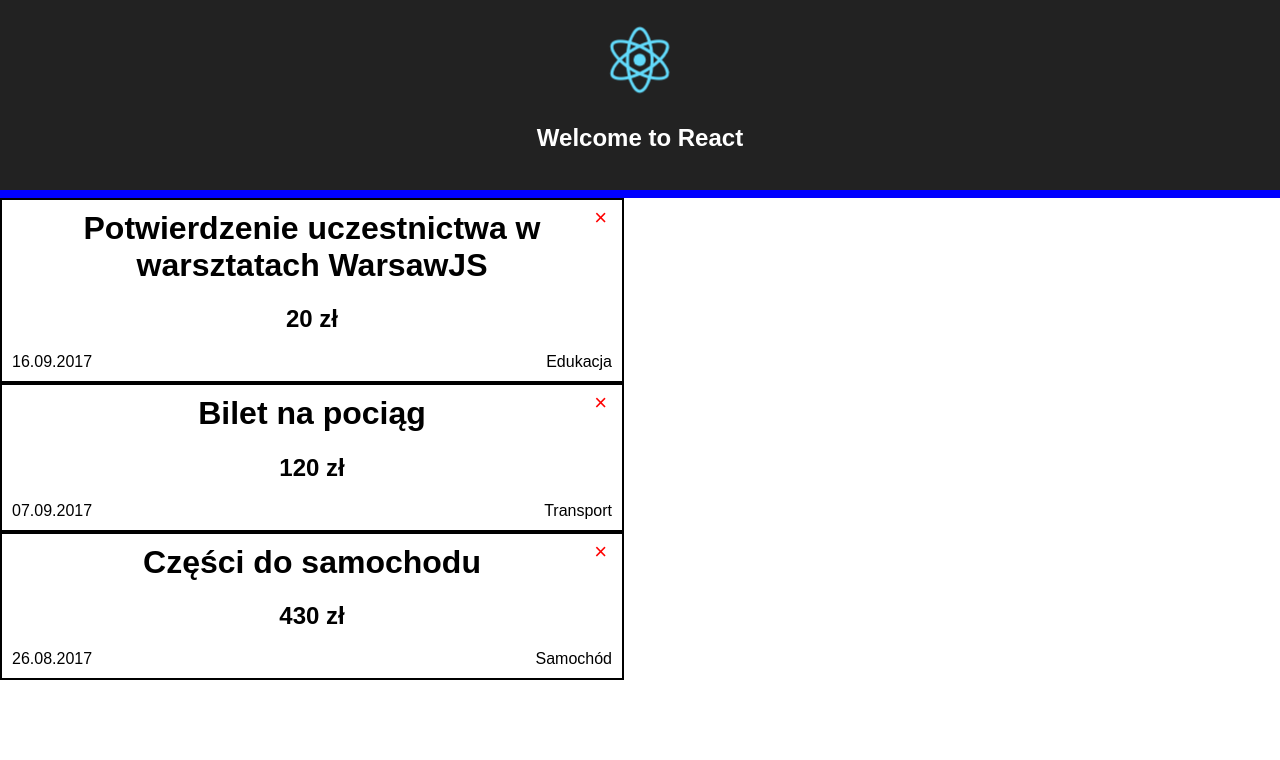
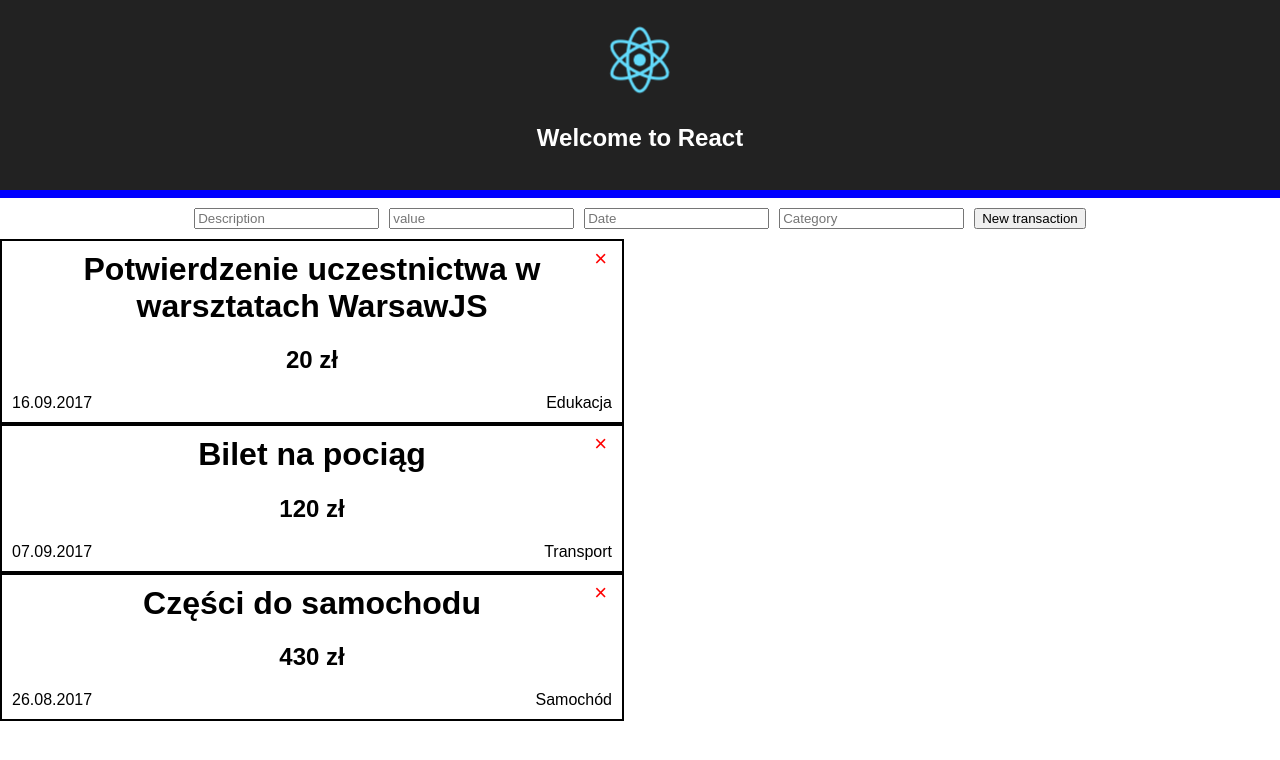
Before and after one commit to Flixow/warsawjs-workshop-10-budget, a React (Create React App) app: page / in a window 1280 px wide. Shown: the top 760 px of the page. Built offline with nearby package versions, Linux system fonts and the light colour scheme.

Commit message:
Transaction form

```diff
--- a/src/App.css
+++ b/src/App.css
@@ -48,3 +48,11 @@
   color: red;
   cursor: pointer;
 }
+
+.Transaction-form {
+  padding: 10px 0;
+}
+
+.Transaction-form * + * {
+  margin-left: 10px;
+}
--- a/src/App.js
+++ b/src/App.js
@@ -40,6 +40,17 @@ class App extends Component {
     this.setState({ transactions: transactions.filter(transaction => transaction.id !== id) });
   }
 
+  handleAddTransaction = (transaction) => {
+    const { transactions } = this.state;
+
+    this.setState({
+      transactions: [
+        ...transactions,
+        { id: Math.random().toString(36).substring(7), ...transaction }
+      ]
+    });
+  }
+
   render() {
     const { transactions } = this.state;
 
@@ -52,6 +63,7 @@ class App extends Component {
         <TransactionList
           items={transactions}
           onRemoveTransaction={this.handleRemoveTransaction}
+          onAddTransaction={this.handleAddTransaction}
         />
       </div>
     );
--- a/src/components/index.js
+++ b/src/components/index.js
@@ -3,11 +3,13 @@ import HelloStateful from './hello-stateful';
 import Counter from './counter';
 import TransactionCard from './transaction-card';
 import TransactionList from './transaction-list';
+import TransactionForm from './transaction-form';
 
 export {
   HelloStateless,
   HelloStateful,
   Counter,
   TransactionCard,
-  TransactionList
+  TransactionList,
+  TransactionForm
 }
--- /dev/null
+++ b/src/components/transaction-form.js
@@ -0,0 +1,70 @@
+import React, { Component } from 'react';
+// import PropTypes from 'prop-types';
+
+class TransactionForm extends Component {
+  state = {
+    description: '',
+    value: '',
+    date: '',
+    category: ''
+  }
+
+  onSubmit = (e) => {
+    e.preventDefault();
+    const { description, value, date, category } = this.state;
+
+    this.props.onSubmit({
+      description,
+      value,
+      date,
+      category
+    })
+  }
+
+  handleInputChange = (key, value) => {
+    this.setState({ [key]: value });
+  }
+
+  render() {
+    const { description, value, date, category } = this.state;
+
+    return (
+      <form
+        className='Transaction-form'
+        onSubmit={this.onSubmit}
+      >
+        <input
+          type='text'
+          placeholder='Description'
+          value={description}
+          onChange={(e) => this.handleInputChange('description', e.target.value)}
+        />
+        <input
+          type='number'
+          placeholder='value'
+          value={value}
+          onChange={(e) => this.handleInputChange('value', e.target.value)}
+        />
+        <input
+          type='text'
+          placeholder='Date'
+          value={date}
+          onChange={(e) => this.handleInputChange('date', e.target.value)}
+        />
+        <input
+          type='text'
+          placeholder='Category'
+          value={category}
+          onChange={(e) => this.handleInputChange('category', e.target.value)}
+        />
+        <button>New transaction</button>
+      </form>
+    )
+  }
+};
+
+// TransactionForm.propTypes = {
+//   : PropTypes.
+// };
+
+export default TransactionForm;
--- a/src/components/transaction-list.js
+++ b/src/components/transaction-list.js
@@ -1,9 +1,11 @@
 import React from 'react';
 import PropTypes from 'prop-types';
 import TransactionCard from './transaction-card';
+import TransactionForm from './transaction-form';
 
-const TransactionList = ({ items, onRemoveTransaction }) => (
+const TransactionList = ({ items, onRemoveTransaction, onAddTransaction }) => (
   <div>
+    <TransactionForm onSubmit={onAddTransaction} />
     {items.map(item => (
       <TransactionCard
         key={item.id}
```
Also changed, not shown: 1 other file (tests, documents, lock files or other folders).
